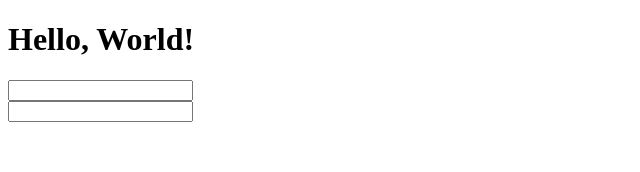
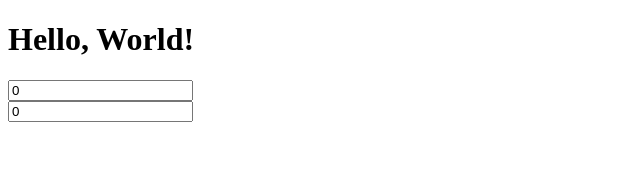
Before and after one commit to jdserpas/calculator-app, a React app: page / in a window 1280 px wide. Shown: the top 172 px of the page, without its empty margins (0-640 px from the left). Built offline with nearby package versions, Linux system fonts and the light colour scheme.

Commit message:
:construction: added default value

```diff
--- a/src/Components/NumberInput.js
+++ b/src/Components/NumberInput.js
@@ -1,9 +1,11 @@
-import React from "react";
+import React, { useState } from "react";
 
 const NumberInput = () => {
+  const [val, setState] = useState(0);
+
   return(
     <div>
-      <input type="number"  data-testid="input-field" />
+      <input type="number"  data-testid="input-field" value={val}/>
     </div>
   );
 };
```
